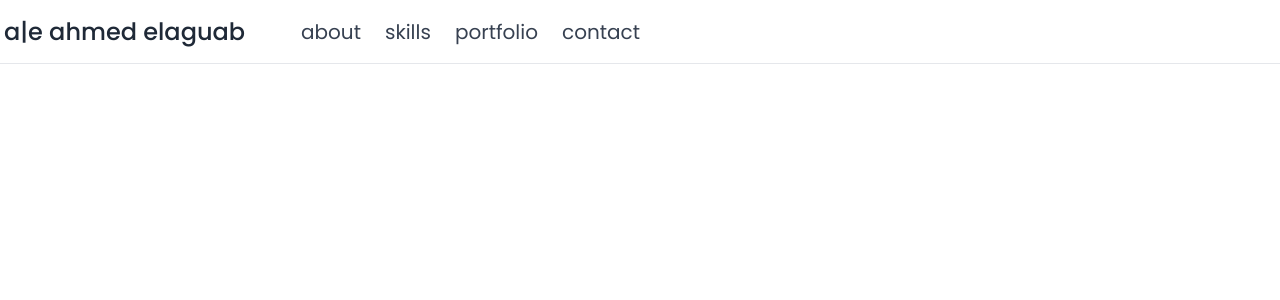
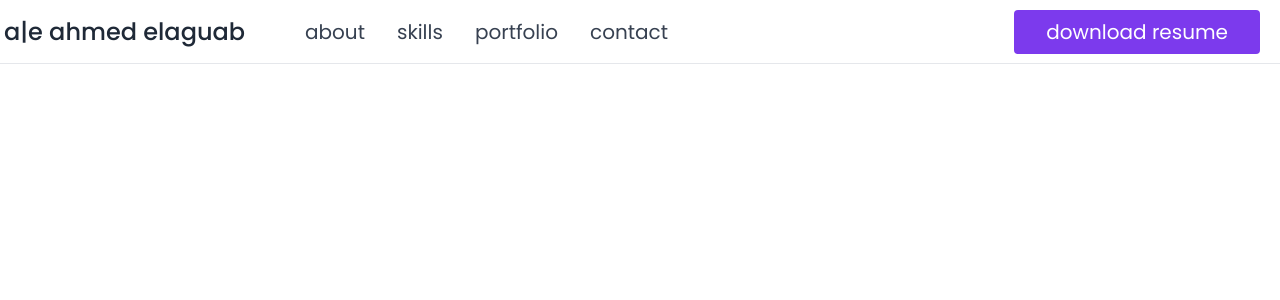
Before and after one commit to AhmedElaguab/my-portfolio-v1.0, a React (Create React App) app: page / in a window 1280 px wide. Shown: the top 300 px of the page. Built offline with nearby package versions, Linux system fonts and the light colour scheme.

Commit message:
Change navbar links padding

```diff
--- a/src/components/Header.jsx
+++ b/src/components/Header.jsx
@@ -4,6 +4,7 @@ import { HiMenu, HiX } from 'react-icons/hi';
 import { Overlay as OverlayComponent } from './Overlay';
 import { Navbar } from './Navbar';
 import { NavbarLink } from './NavbarLink';
+import { NavbarButton } from './NavbarButton';
 
 export const Header = () => {
   const [isMenuActive, setIsMenuActive] = useState(false);
@@ -31,7 +32,7 @@ export const Header = () => {
           </div>
           {Overlay}
           <Navbar isMenuActive={isMenuActive}>
-            <ul className="p-4 lg:p-2 lg:flex">
+            <ul className="p-4 lg:p-2 lg:flex items-center flex-grow">
               <NavbarLink
                 label="about"
                 linkUrl="/about"
@@ -53,6 +54,7 @@ export const Header = () => {
                 onClick={handleMenuToggle}
               />
             </ul>
+            <NavbarButton linkUrl="/resume" label="download resume" />
           </Navbar>
         </div>
       </div>
--- a/src/components/Navbar.jsx
+++ b/src/components/Navbar.jsx
@@ -1,7 +1,7 @@
 export const Navbar = ({ isMenuActive, children }) => {
   return (
     <nav
-      className={`bg-white fixed top-16 bottom-0 left-0 w-10/12 max-w-96 xs:w-96 ml-0 transition-all ${
+      className={`flex flex-col flex-grow justify-between lg:flex-row bg-white fixed top-16 bottom-0 left-0 w-10/12 max-w-96 lg:max-w-none xs:w-96 ml-0 transition-all ${
         !isMenuActive && '-ml-96'
       } lg:ml-0 lg:static`}
     >
--- /dev/null
+++ b/src/components/NavbarButton.jsx
@@ -0,0 +1,12 @@
+export const NavbarButton = ({ linkUrl, label }) => {
+  return (
+    <div className="p-4 lg:p-2">
+      <a
+        className="flex justify-center p-4 lg:p-2 lg:px-8 mb-2 lg:mb-0 lg:mr-2 text-xl rounded text-white bg-purple-600 hover:bg-purple-700"
+        href={linkUrl}
+      >
+        {label}
+      </a>
+    </div>
+  );
+};
--- a/src/components/NavbarLink.jsx
+++ b/src/components/NavbarLink.jsx
@@ -2,7 +2,7 @@ export const NavbarLink = ({ label, linkUrl, onClick }) => {
   return (
     <li>
       <a
-        className="flex p-4 lg:p-2 mb-2 lg:mb-0 lg:mr-2 text-xl rounded text-gray-700 hover:text-gray-800 hover:bg-purple-50"
+        className="flex py-2 px-3 mb-2 lg:mb-0 lg:mr-2 text-xl rounded text-gray-700 hover:text-gray-800 hover:bg-purple-50"
         href={linkUrl}
         onClick={onClick}
       >
```
